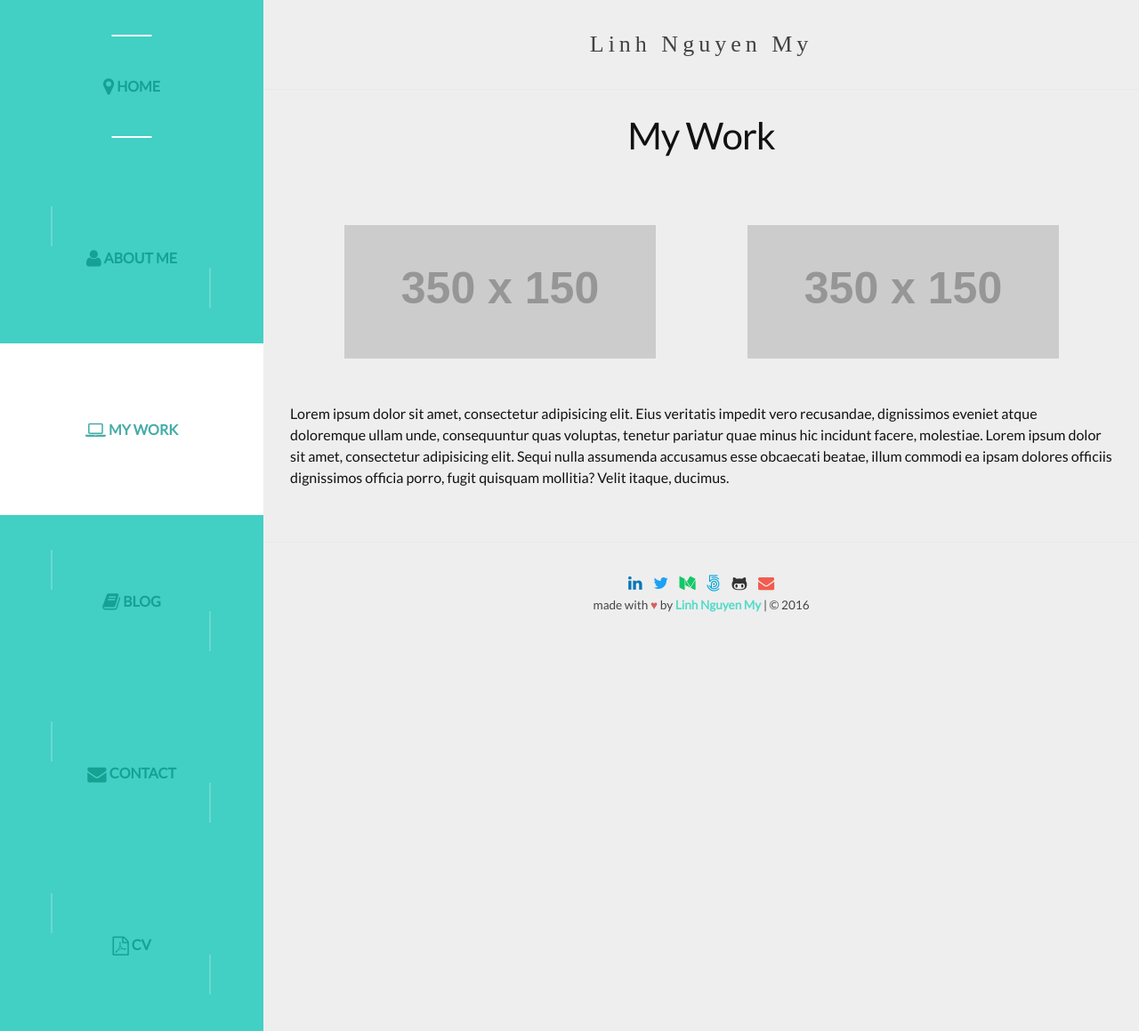
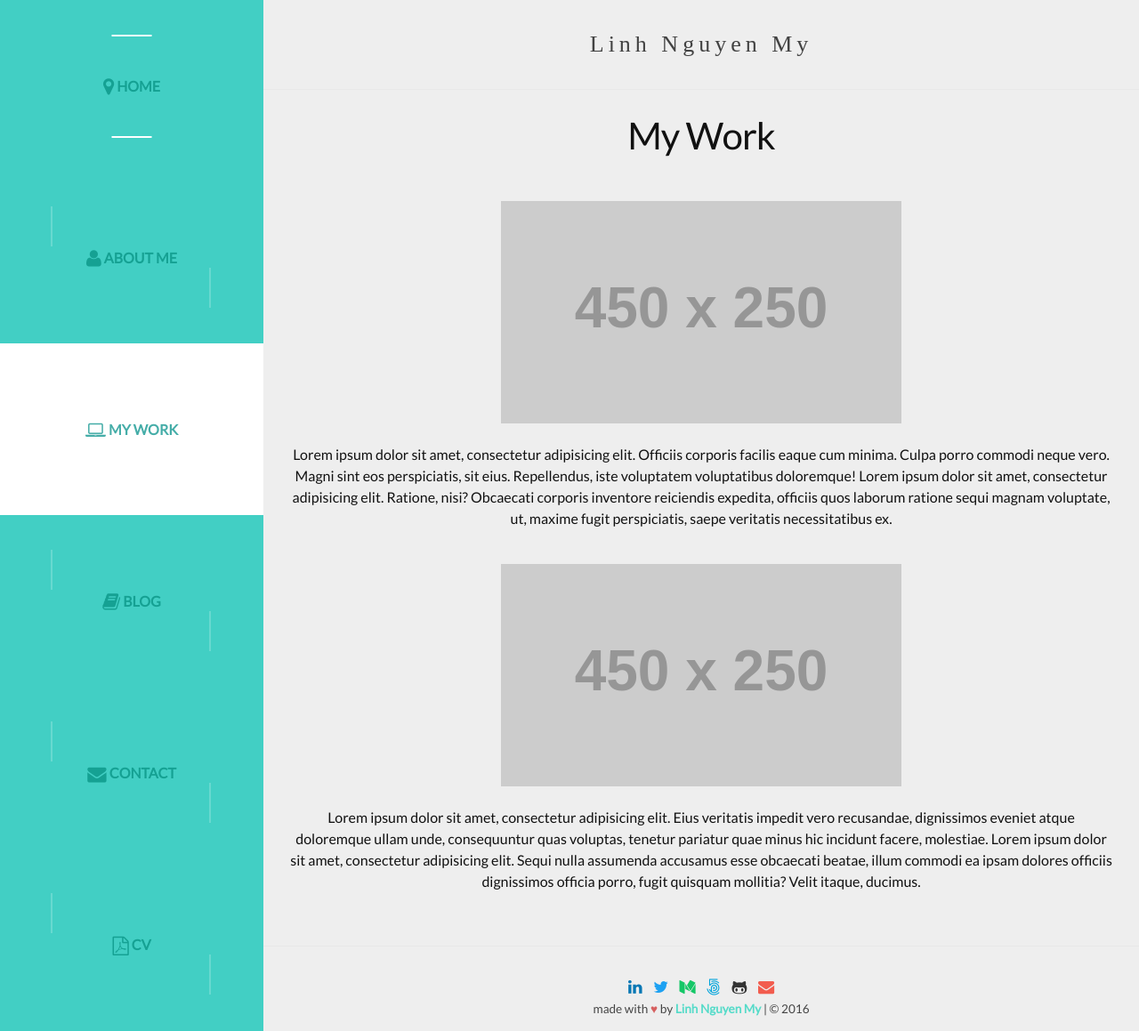
Before and after one commit to pinglinh/pinglinh.com, a Jekyll site: the page built from mywork.html, in a window 1280 px wide. Shown: the whole page at 89% size. Built offline with Jekyll 4.4.1, drawn with Linux system fonts in a browser that asks for light colours; some web fonts are replaced.

Commit message:
Changed the placeholder image size on mywork page and added text under it

```diff
--- a/_sass/_layout.scss
+++ b/_sass/_layout.scss
@@ -325,8 +325,7 @@ body {
 
 // My Work page
 .work-preview {
-  margin: 50px;
-  text-align: center;
+  margin: 2vh;
   display: inline-block;
   position: relative;
 }
--- a/mywork.html
+++ b/mywork.html
@@ -5,8 +5,9 @@ permalink: /mywork/
 ---
 
 <center>
-	<img class="work-preview" src="http://placehold.it/350x150">
-	<img class="work-preview" src="http://placehold.it/350x150">
+	<img class="work-preview" src="http://placehold.it/450x250">
+		<p>Lorem ipsum dolor sit amet, consectetur adipisicing elit. Officiis corporis facilis eaque cum minima. Culpa porro commodi neque vero. Magni sint eos perspiciatis, sit eius. Repellendus, iste voluptatem voluptatibus doloremque! Lorem ipsum dolor sit amet, consectetur adipisicing elit. Ratione, nisi? Obcaecati corporis inventore reiciendis expedita, officiis quos laborum ratione sequi magnam voluptate, ut, maxime fugit perspiciatis, saepe veritatis necessitatibus ex.</p>
+	<img class="work-preview" src="http://placehold.it/450x250">
+		<p>Lorem ipsum dolor sit amet, consectetur adipisicing elit. Eius veritatis impedit vero recusandae, dignissimos eveniet atque doloremque ullam unde, consequuntur quas voluptas, tenetur pariatur quae minus hic incidunt facere, molestiae. Lorem ipsum dolor sit amet, consectetur adipisicing elit. Sequi nulla assumenda accusamus esse obcaecati beatae, illum commodi ea ipsam dolores officiis dignissimos officia porro, fugit quisquam mollitia? Velit itaque, ducimus.</p>
+
 </center>
-
-<p>Lorem ipsum dolor sit amet, consectetur adipisicing elit. Eius veritatis impedit vero recusandae, dignissimos eveniet atque doloremque ullam unde, consequuntur quas voluptas, tenetur pariatur quae minus hic incidunt facere, molestiae. Lorem ipsum dolor sit amet, consectetur adipisicing elit. Sequi nulla assumenda accusamus esse obcaecati beatae, illum commodi ea ipsam dolores officiis dignissimos officia porro, fugit quisquam mollitia? Velit itaque, ducimus.</p>
```
